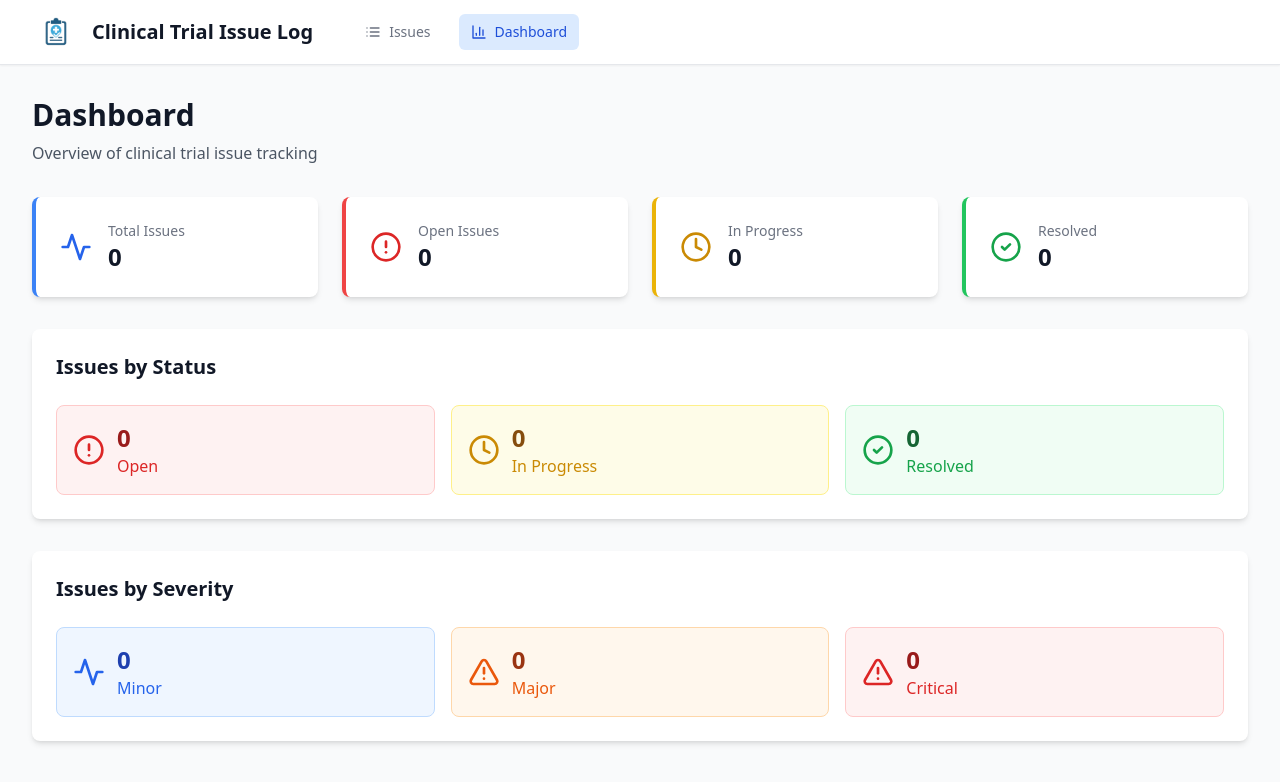
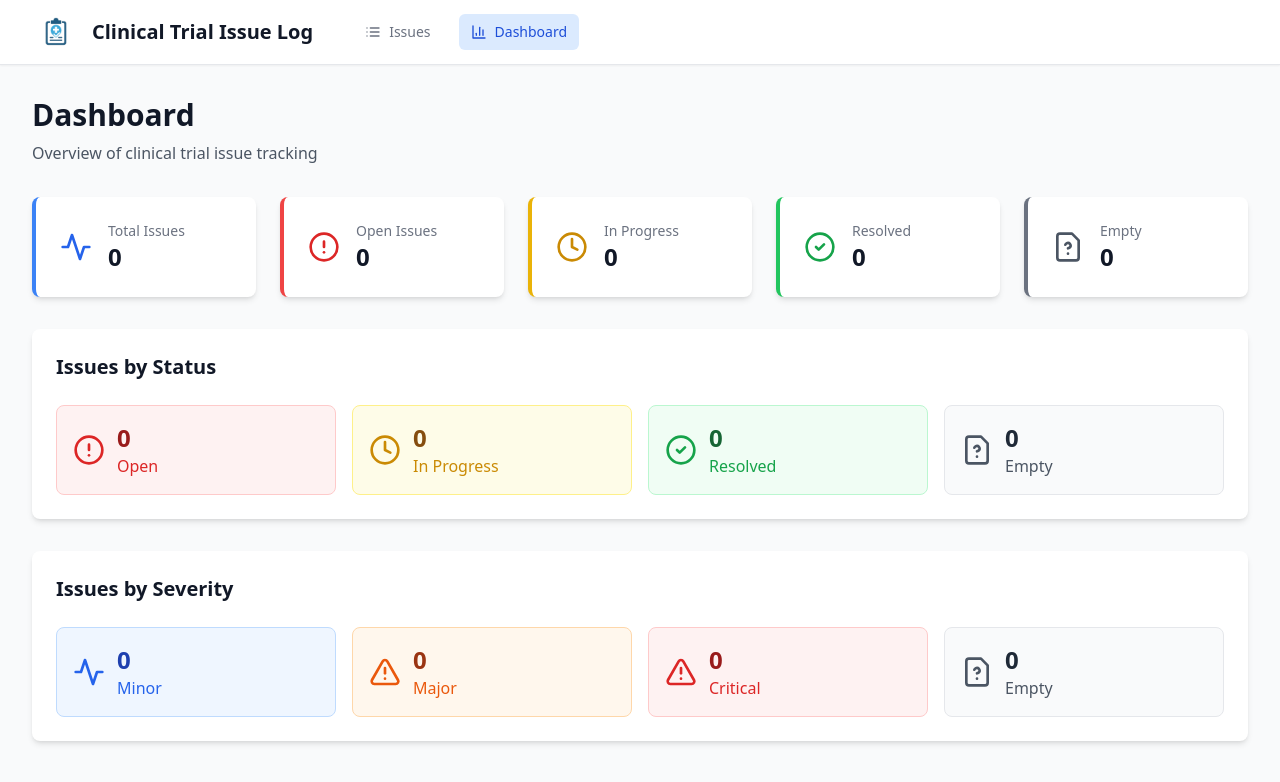
Before and after one commit to tomerkizel/espresso-assignment-tomer, a React (Vite) app in the folder frontend/: page / in a window 1280 px wide. Both pictures are taken after a click on the button "Dashboard". Shown: the top 782 px of the page. Built offline with nearby package versions, Linux system fonts and the light colour scheme; no server answers.

Commit message:
Added Empty Filters to Dashboard

```diff
--- a/frontend/src/components/Dashboard.jsx
+++ b/frontend/src/components/Dashboard.jsx
@@ -1,10 +1,10 @@
 import React, { useEffect, useState } from 'react';
-import { Activity, AlertTriangle, CheckCircle2, Clock, AlertCircle } from 'lucide-react';
+import { Activity, AlertTriangle, CheckCircle2, Clock, AlertCircle, FileQuestion } from 'lucide-react';
 import issueService from '../services/issueService';
 export const Dashboard = () => {
   const [counts, setCounts] = useState({
-    status: { open: 0, in_progress: 0, resolved: 0 },
-    severity: { minor: 0, major: 0, critical: 0 }
+    status: { open: 0, in_progress: 0, resolved: 0, "": 0 },
+    severity: { minor: 0, major: 0, critical: 0, "": 0 }
   });
   const [loading, setLoading] = useState(true);
 
@@ -36,7 +36,7 @@ export const Dashboard = () => {
     );
   }
 
-  const totalIssues = counts.status.open + counts.status.in_progress + counts.status.resolved;
+  const totalIssues = counts.status.open + counts.status.in_progress + counts.status.resolved + counts.status[""];
 
   return (
     <div className="space-y-8">
@@ -46,7 +46,7 @@ export const Dashboard = () => {
       </div>
 
       {/* Summary Cards */}
-      <div className="grid grid-cols-1 md:grid-cols-4 gap-6">
+      <div className="grid grid-cols-1 md:grid-cols-5 gap-6">
         <div className="bg-white rounded-lg shadow-md p-6 border-l-4 border-blue-500">
           <div className="flex items-center">
             <div className="flex-shrink-0">
@@ -94,12 +94,24 @@ export const Dashboard = () => {
             </div>
           </div>
         </div>
+
+        <div className="bg-white rounded-lg shadow-md p-6 border-l-4 border-gray-500">
+          <div className="flex items-center">
+            <div className="flex-shrink-0">
+              <FileQuestion className="h-8 w-8 text-gray-600" />
+            </div>
+            <div className="ml-4">
+              <p className="text-sm font-medium text-gray-500">Empty</p>
+              <p className="text-2xl font-bold text-gray-900">{counts.status[""]}</p>
+            </div>
+          </div>
+        </div>
       </div>
 
       {/* Status Breakdown */}
       <div className="bg-white rounded-lg shadow-md p-6">
         <h2 className="text-xl font-semibold text-gray-900 mb-6">Issues by Status</h2>
-        <div className="grid grid-cols-1 md:grid-cols-3 gap-4">
+        <div className="grid grid-cols-1 md:grid-cols-4 gap-4">
           <div className="bg-red-50 border border-red-200 rounded-lg p-4">
             <div className="flex items-center">
               <AlertCircle className="h-8 w-8 text-red-600 mr-3" />
@@ -129,13 +141,23 @@ export const Dashboard = () => {
               </div>
             </div>
           </div>
+
+          <div className="bg-gray-50 border border-gray-200 rounded-lg p-4">
+            <div className="flex items-center">
+              <FileQuestion className="h-8 w-8 text-gray-600 mr-3" />
+              <div>
+                <p className="text-2xl font-bold text-gray-800">{counts.status[""]}</p>
+                <p className="text-gray-600 font-medium">Empty</p>
+              </div>
+            </div>
+          </div>
         </div>
       </div>
 
       {/* Severity Breakdown */}
       <div className="bg-white rounded-lg shadow-md p-6">
         <h2 className="text-xl font-semibold text-gray-900 mb-6">Issues by Severity</h2>
-        <div className="grid grid-cols-1 md:grid-cols-3 gap-4">
+        <div className="grid grid-cols-1 md:grid-cols-4 gap-4">
           <div className="bg-blue-50 border border-blue-200 rounded-lg p-4">
             <div className="flex items-center">
               <Activity className="h-8 w-8 text-blue-600 mr-3" />
@@ -165,6 +187,16 @@ export const Dashboard = () => {
               </div>
             </div>
           </div>
+
+          <div className="bg-gray-50 border border-gray-200 rounded-lg p-4">
+            <div className="flex items-center">
+              <FileQuestion className="h-8 w-8 text-gray-600 mr-3" />
+              <div>
+                <p className="text-2xl font-bold text-gray-800">{counts.severity[""]}</p>
+                <p className="text-gray-600 font-medium">Empty</p>
+              </div>
+            </div>
+          </div>
         </div>
       </div>
     </div>
```
